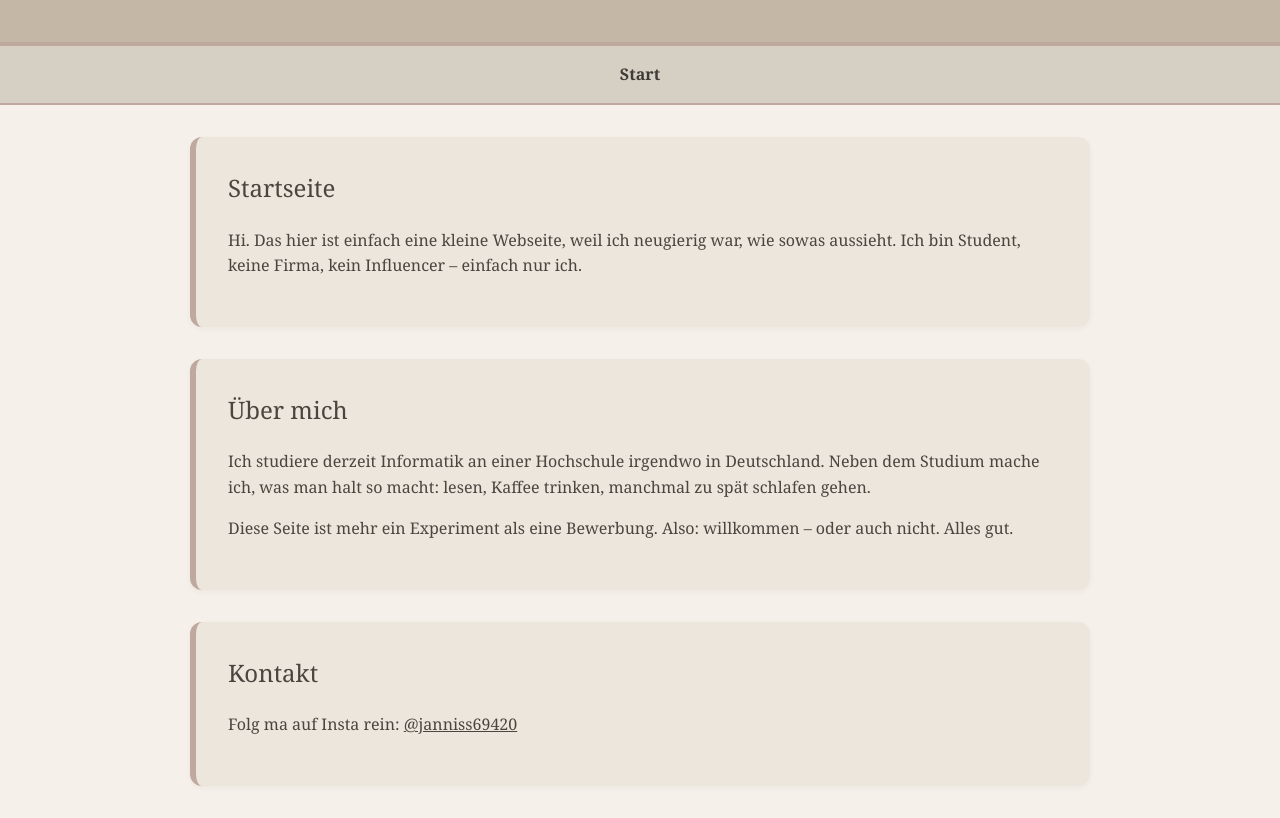
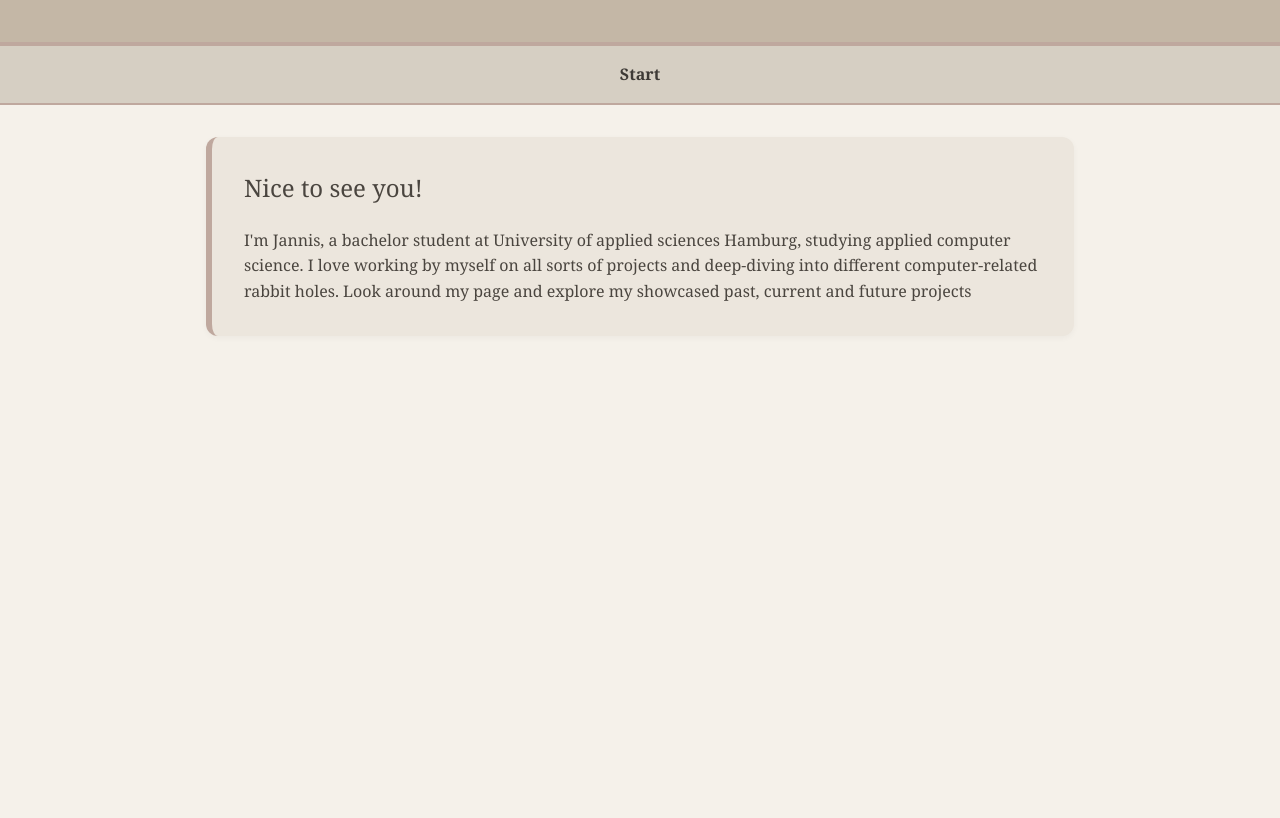
Before and after one commit to AttractiveSign/attractivesign.github.io, a plain HTML site: page index.html in a window 1280 px wide. Shown: the part 95-913 px from the top of the page. After the commit the page ends 800 px from the top, so only its background shows below. Drawn offline with Linux system fonts and the light colour scheme.

Commit message:
Revise site structure and write intro section

```diff
--- a/index.html
+++ b/index.html
@@ -1,30 +1,25 @@
 <!DOCTYPE html>
-<html lang="de">
+<html lang="en">
 <head>
     <meta charset="UTF-8">
-    <title>AttractiveSign</title>
+    <title>Home</title>
     <link rel="stylesheet" href="style.css">
 </head>
 <body>
 <header>
-    <h1>Willkommen</h1>
+    <h1>Welcome</h1>
 </header>
 <nav>
     <a href="./index.html">Start</a>
 </nav>
 <main>
-    <section id="home">
-        <h2>Startseite</h2>
-        <p>Hi. Das hier ist einfach eine kleine Webseite, weil ich neugierig war, wie sowas aussieht. Ich bin Student, keine Firma, kein Influencer – einfach nur ich.</p>
-    </section>
-    <section id="about">
-        <h2>Über mich</h2>
-        <p>Ich studiere derzeit Informatik an einer Hochschule irgendwo in Deutschland. Neben dem Studium mache ich, was man halt so macht: lesen, Kaffee trinken, manchmal zu spät schlafen gehen.</p>
-        <p>Diese Seite ist mehr ein Experiment als eine Bewerbung. Also: willkommen – oder auch nicht. Alles gut.</p>
-    </section>
-    <section id="contact">
-        <h2>Kontakt</h2>
-        <p>Folg ma auf Insta rein: <a href="https://www.instagram.com/janniss69420" target="_blank">@janniss69420</a></p>
+    <main>
+    <section id="intro">
+        <h1>Nice to see you!</h1>
+        I'm Jannis, a bachelor student at University of applied sciences Hamburg, studying
+        applied computer science. I love working by myself on all sorts of projects and deep-diving into
+        different computer-related rabbit holes. Look around my page and explore my showcased past, current
+        and future projects
     </section>
 </main>
 </body>
```
